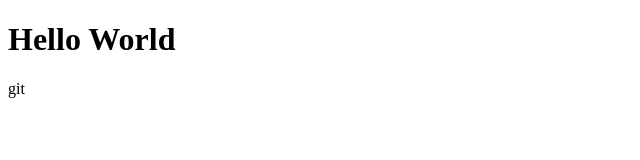
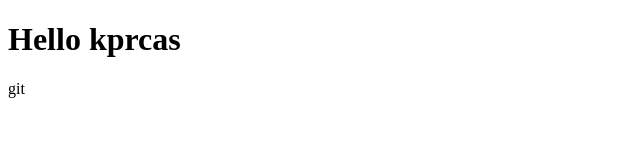
Before and after one commit to Lalitha0678/KPRCAS62, a plain HTML site: page index.html in a window 1280 px wide. Shown: the full height of the page, 0-640 px from the left. Drawn offline with Linux system fonts and the light colour scheme.

Commit message:
Update index.html

```diff
--- a/index.html
+++ b/index.html
@@ -6,6 +6,6 @@
     <title>Document</title>
 </head>
 <body>
-    <h1>Hello World</h1>
+    <h1>Hello kprcas</h1>
 </body>
 </html>git
```
